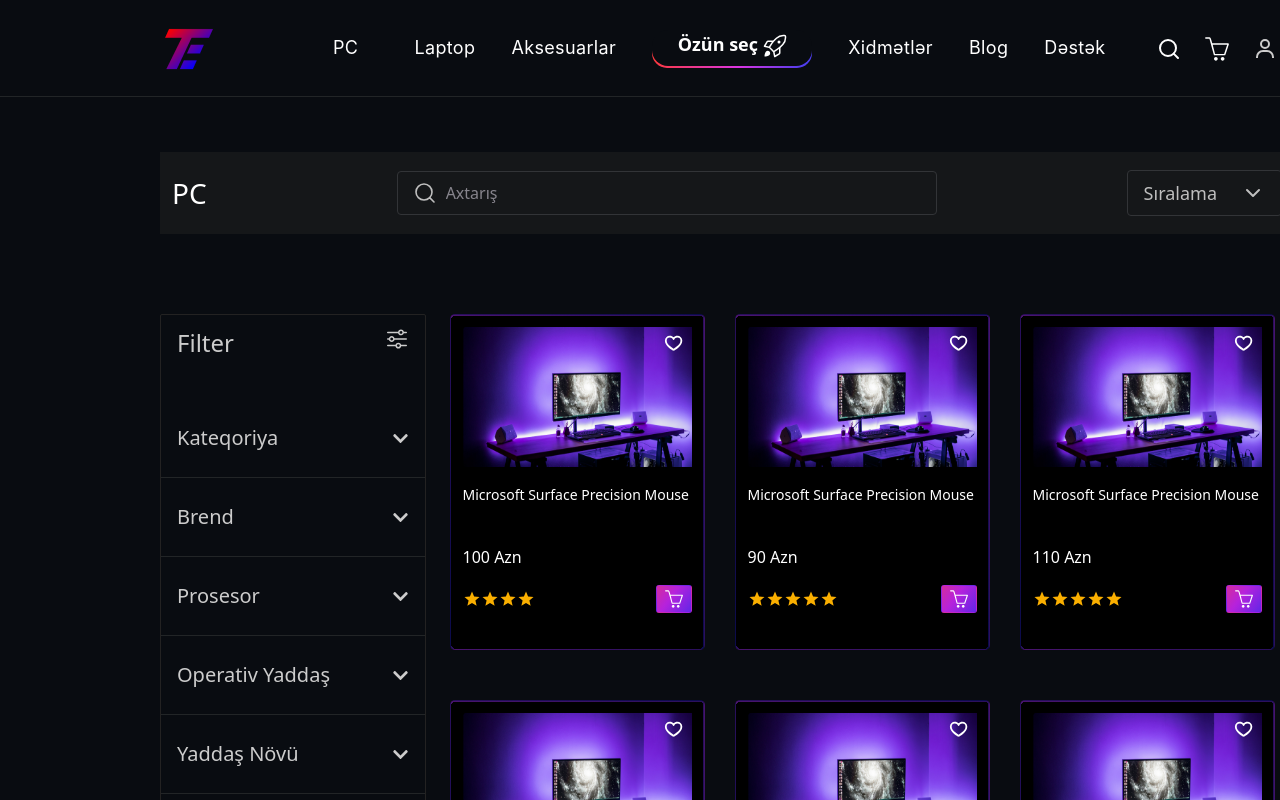
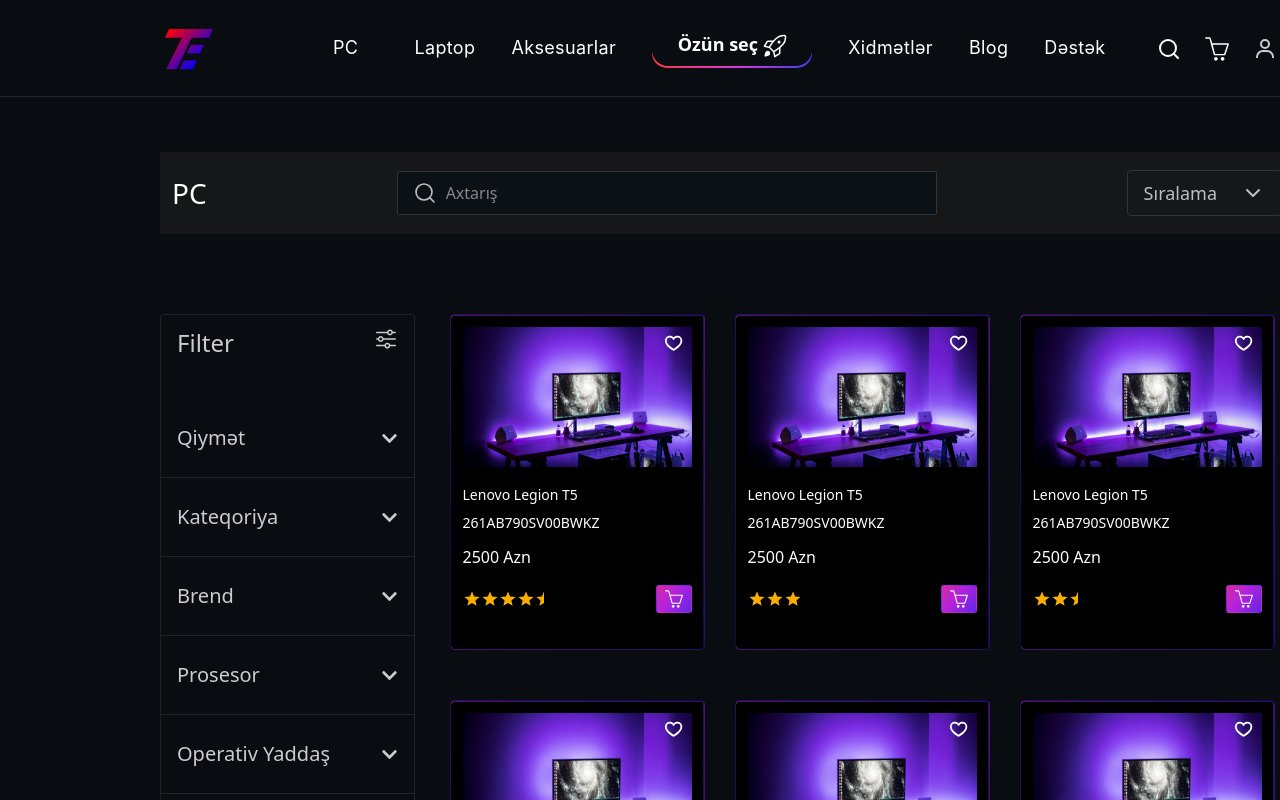
Before and after one commit to nigaraliyevas/TechEvo, a React (Vite) app: page /pc in a window 1280 px wide. Shown: the top 800 px of the page. Built offline with nearby package versions, Linux system fonts and the light colour scheme; a web font is replaced by a local one.

Commit message:
hazirdir

```diff
--- a/src/components/FilteredProducts/Filter.module.css
+++ /dev/null
@@ -1,34 +0,0 @@
-.filterSide {
-  max-width: 324px;
-  border: 1.5px solid rgb(35, 34, 34);
-  border-radius: 2px;
-}
-.filterSide .head {
-  display: flex;
-  justify-content: space-between;
-  padding: 24px 24px 20px 50px;
-  border-bottom: 1.5px solid rgb(35, 34, 34);
-  height: 84px;
-}
-.filterSide .head .text {
-  color: #cccccc;
-  font-size: 24px;
-  font-weight: 500;
-}
-.filterSide .head .filterImg {
-  width: 24px;
-  height: 24px;
-}
-.filterSide .head .filterImg img {
-  width: 100%;
-  height: 100%;
-}
-
-.filterSide_container {
-  max-width: 300px;
-  margin: 0 auto;
-}
-
-#accordionBody {
-  background-color: #090c11 !important;
-}/*# sourceMappingURL=Filter.module.css.map */
--- a/src/components/FilteredProducts/Filter.module.scss
+++ b/src/components/FilteredProducts/Filter.module.scss
@@ -1,7 +1,7 @@
 .filterSide {
-  max-width: 324px;
-  border: 1.5px solid rgb(35, 34, 34);
-  border-radius: 2px;
+  border: 1.6px solid rgb(35, 34, 34);
+  border-radius: 4px;
+  width: 255px;
 
   .head {
     display: flex;
--- a/src/components/FilteredProducts/FilterSidebar.jsx
+++ b/src/components/FilteredProducts/FilterSidebar.jsx
@@ -4,7 +4,7 @@ import filterImg from "../../assets/images/FilterSide/filterImg.svg";
 import Accordion from "./components/Accordion/Accordion";
 
 
-const FilterSidebar = ({data , handleFilter}) => {
+const FilterSidebar = ({data , handleFilter , handlePrice}) => {
 
   return (
     <main>
@@ -19,7 +19,8 @@ const FilterSidebar = ({data , handleFilter}) => {
                 <img src={filterImg} />
               </div>
             </div>
-            <Accordion handleFilter={handleFilter} data={data} />
+
+            <Accordion handleFilter={handleFilter} handlePrice={handlePrice} data={data} />
           </div>
         </div>
       </section>
--- a/src/components/FilteredProducts/components/Accordion/Accordion.jsx
+++ b/src/components/FilteredProducts/components/Accordion/Accordion.jsx
@@ -1,22 +1,20 @@
 import { useState } from "react";
 import { FaChevronDown, FaChevronUp } from "react-icons/fa";
+import ReactSlider from "react-slider";
 import styles from "./Accordion.module.css";
 
+const AccordionItem = ({ data, handleFilter }) => {
+  const [showContent, setShowContent] = useState(false);
 
-const AccordionItem = ({ data , handleFilter }) => {
-  const [showContent, setShowContent] = useState(false);
-console.log(data)
   return (
     <div className={styles.accordion_item}>
+
       <div className={styles.accordion_title} onClick={() => setShowContent(!showContent)}>
         {data.title}
-        {showContent ? (
-          <FaChevronUp className={styles.icon} />
-        ) : (
-          <FaChevronDown className={styles.icon} />
-        )}
+        {showContent ? <FaChevronUp className={styles.icon} /> : <FaChevronDown className={styles.icon} />}
       </div>
-      {showContent && <div className={styles.accordion_content}>
+      {showContent && (
+        <div className={styles.accordion_content}>
           <div id={styles.FilteredProductsSide}>
             {data.options.map((item, index) => (
               <div className={styles.filterItem} key={index}>
@@ -24,29 +22,98 @@ console.log(data)
                   type="checkbox"
                   className={styles.checkbox}
                   onChange={() => handleFilter(item.key, data.key)}
-              // checked={selectedBrands.includes(brand)}
-              // onChange={() => handleCheckboxChange(brand)}
                 />
-              <p>{item.title} </p>
+                <p>{item.title}</p>
               </div>
             ))}
           </div>
-      </div>}
+        </div>
+      )}
     </div>
   );
 };
 
+const PriceRangeSlider = ({ min, max, onPriceChange }) => {
+  const [showContent, setShowContent] = useState(false);
 
-const Accordion = ({ data, handleFilter }) => {
+  const [range, setRange] = useState([min, max]);
+
+  const handleSliderChange = (newRange) => {
+    setRange(newRange);
+    onPriceChange({ min: newRange[0], max: newRange[1] });
+  };
+
+  const handleInputChange = (index, value) => {
+    const newValue = parseInt(value, 10) || 0;
+    const newRange = [...range];
+    newRange[index] = newValue;
+
+    // Ensure min is less than max
+    if (newRange[0] < newRange[1] && newValue >= min && newValue <= max) {
+      handleSliderChange(newRange);
+    }
+  };
+
 
   return (
+    <div className={styles.accordion_item}>
+      <div className={styles.accordion_title} onClick={() => setShowContent(!showContent)}>
+        <div>Qiymət</div>
+        {showContent ? <FaChevronUp className={styles.icon} /> : <FaChevronDown className={styles.icon} />}
+      </div>
+      {showContent && (
+        <div className={styles.accordion_content}>
+          <div className={styles.priceRangeSlider}>
+
+            <div className={styles.inputs}>
+              <input
+                type="number"
+                value={range[0]}
+                min={min}
+                max={max}
+                onChange={(e) => handleInputChange(0, e.target.value)}
+              />
+              <input
+                type="number"
+                value={range[1]}
+                min={min}
+                max={max}
+                onChange={(e) => handleInputChange(1, e.target.value)}
+              />
+            </div>
+
+            <ReactSlider
+              value={range}
+              onChange={handleSliderChange}
+              step={1}
+              min={min}
+              max={max}
+              minDistance={10}
+              thumbClassName={styles.thumb}
+              trackClassName={styles.track}
+
+            />
+          </div>
+        </div>
+      )}
+
+
+
+    </div>
+
+
+  );
+};
+
+const Accordion = ({ data, handleFilter, handlePrice }) => {
+  return (
     <div className={styles.accordion}>
-      {data.map((item) => (
-        <AccordionItem
-          handleFilter={handleFilter}
-          key={item.id}
-          data={item}
-        />
+      <PriceRangeSlider
+        min={200}
+        max={10000}
+        onPriceChange={handlePrice}
+      />      {data.map((item) => (
+        <AccordionItem handleFilter={handleFilter} key={item.id} data={item} />
       ))}
     </div>
   );
--- a/src/components/FilteredProducts/components/Accordion/Accordion.module.css
+++ b/src/components/FilteredProducts/components/Accordion/Accordion.module.css
@@ -1,6 +1,5 @@
 .accordion {
   color: #cccccc;
-
 
 }
 
@@ -74,3 +73,45 @@
   border-radius: 1.2px;
   transform: rotate(45deg);
 }
+
+
+.price_range_slider {
+  /* width: 300px; */
+  /* margin: 20px auto; */
+  /* text-align: center; */
+  padding-bottom: 10px;
+  margin-top: -15px;
+}
+
+.inputs {
+  display: flex;
+  /* justify-content: space-between; */
+  margin-bottom: 20px;
+  gap: 10px;
+}
+
+input {
+  width: 100px;
+  /* padding: 5px; */
+  height: 36px;
+  border: 1px solid #151719;
+  border-radius: 2px;
+  background-color: #0c1116;
+  color: #cccccc;
+}
+
+.track {
+  background: #fff;
+  height: 2.5px;
+  border-radius: 5px;
+}
+
+.thumb {
+  background: #fff;
+  height: 18px;
+  width: 17.4px;
+  position: relative;
+  top: -8px;
+  border-radius: 50%;
+  cursor: pointer;
+}
--- a/src/components/FilteredProducts/components/Slider/PriceRangeSlider.module.css
+++ /dev/null
@@ -1,40 +0,0 @@
-.price_range_slider {
-  /* width: 300px; */
-  /* margin: 20px auto; */
-  /* text-align: center; */
-  padding-bottom: 10px;
-  margin-top: -15px;
-}
-
-.inputs {
-  display: flex;
-  /* justify-content: space-between; */
-  margin-bottom: 20px;
-  gap: 10px;
-}
-
-input {
-  width: 100px;
-  /* padding: 5px; */
-  height: 36px;
-  border: 1px solid #151719;
-  border-radius: 2px;
-  background-color: #0c1116;
-  color: #cccccc;
-}
-
-.track {
-  background: #fff;
-  height: 2.5px;
-  border-radius: 5px;
-}
-
-.thumb {
-  background: #fff;
-  height: 18px;
-  width: 17.4px;
-  position: relative;
-  top: -8px;
-  border-radius: 50%;
-  cursor: pointer;
-}
--- a/src/pages/user/CategoryPage/CategoryPage.jsx
+++ b/src/pages/user/CategoryPage/CategoryPage.jsx
@@ -1,23 +1,19 @@
 import "bootstrap/dist/css/bootstrap.min.css";
-// import CardPC from "../../components/HomePageSections/CardPC/CardPC";
-// import CardPC from "../../components/CardPC/CardPC";
 import styles from "./CategoryPage.module.scss";
 import Pagination from "../../../components/Pagination/Pagination";
 import SearchBar from "../../../components/search/SearchBar";
 import { useState } from "react";
 import { products, queries } from "../../../products";
 import ProductCard from "../../../components/common/ProductCard/ProductCard";
-import FilterSidebar from "../../../components/FilteredProducts/FilterSideBar";
+// import Accordion from "../../../components/FilteredProducts/components/Accordion/Accordion";
+import FilterSidebar from "../../../components/FilteredProducts/FilterSidebar";
 
 const CategoryPage = () => {
-//* PcPage idi adi dinamik olmalidi deye CategoryPage qoydum adini
-//* Sectiyimiz sehifeye uygun ya pc ya laptop ve.s avtomatik islemelidir
-
   const [filterQueries, setFilterQueries] = useState({
     query: "",
     price: {
-      min: 0,
-      max: 2000,
+      min: 200,
+      max: 10000,
     },
     category: [],
     brand: [],
@@ -44,10 +40,10 @@ const CategoryPage = () => {
     });
   };
 
-
   const handlePrice = (data) => {
     setFilterQueries({ ...filterQueries, price: data });
-  }
+  };
+
   const filteredProducts = products.filter((product) => {
     const matchesQuery = product.name.toLowerCase().includes(filterQueries.query.toLowerCase());
     const matchesPrice = product.price >= filterQueries.price.min && product.price <= filterQueries.price.max;
@@ -69,10 +65,6 @@ const CategoryPage = () => {
       matchesStorage
     );
   });
-
-
-  console.log('Filter Queries:', filterQueries);
-  console.log('Filtered Products:', filteredProducts);
 
   return (
     <section className="pc">
```
Also changed, not shown: src/components/FilteredProducts/components/Slider/Slider.jsx (deleted, +0 -54 lines), 1 other file (tests, documents, lock files or other folders). Lines whose indentation alone changed are shown as unchanged.
